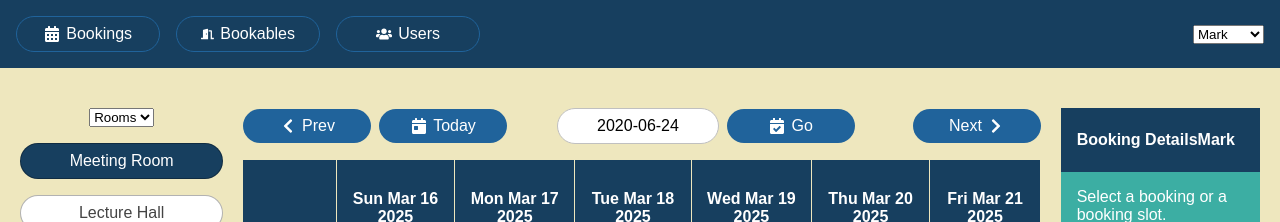
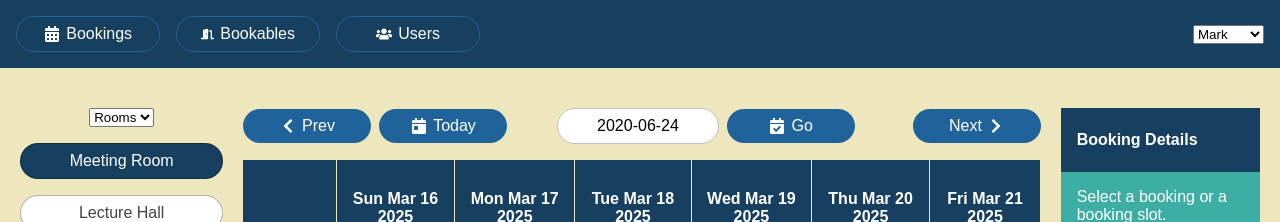
Before and after one commit to bion0625/react-hook-in-action, a React (Create React App) app: page /bookings in a window 1280 px wide. Shown: the top 222 px of the page. Built offline with nearby package versions, Linux system fonts and the light colour scheme; data requests are answered from the project's data file.

Commit message:
8.2.3 여러 컨텍스트 사용하기

```diff
--- a/src/components/Bookings/BookingDetails.js
+++ b/src/components/Bookings/BookingDetails.js
@@ -5,7 +5,7 @@ import { FaEdit } from "react-icons/fa";
 
 const BookingDetails = ({booking, bookable}) => {
 
-    const {user} = useContext(UserContext);
+    const user = useContext(UserContext);
 
     const isBooker = booking && user && (booking.bookerId == user.id);
 
@@ -13,7 +13,6 @@ const BookingDetails = ({booking, bookable}) => {
         <div className="booking-details">
             <h2>
                 Booking Details
-                {user?.name}
                 {isBooker && (
                     <span className="controls">
                         <button className="btn">
--- a/src/components/Users/UserContext.js
+++ b/src/components/Users/UserContext.js
@@ -1,13 +1,17 @@
 import { createContext, useState } from "react";
 
 const UserContext = createContext();
+
+export const UserSetContext = createContext();
 
 export const UserProvider = ({children}) => {
     const [user, setUser] = useState();
 
     return (
-    <UserContext.Provider value={{user, setUser}}>
+    <UserContext.Provider value={user}>
+        <UserSetContext.Provider value={setUser}>
         {children}
+        </UserSetContext.Provider>
     </UserContext.Provider>
     )
 }
--- a/src/components/Users/UserPickers.js
+++ b/src/components/Users/UserPickers.js
@@ -1,11 +1,12 @@
 import { useContext, useEffect, useState } from "react"
 import { CgSpinner } from "react-icons/cg";
 import getData from "../../util/api";
-import UserContext from "./UserContext";
+import UserContext, { UserSetContext } from "./UserContext";
 
 export default function UserPickers () {
 
-    const {user, setUser} = useContext(UserContext);
+    const user = useContext(UserContext);
+    const setUser = useContext(UserSetContext);
     const [users, setUsers] = useState(null);
     const [error, setError] = useState(null);
 
--- a/src/components/Users/UsersPage.js
+++ b/src/components/Users/UsersPage.js
@@ -7,13 +7,9 @@ export default function UsersPage () {
 
     const [user, setUser] = useState(null);
 
-    const {user : loggedInUser} = useContext(UserContext);
+    const loggedInUser = useContext(UserContext);
 
-    console.log("user:", user);
-    console.log("loggedInUser:", loggedInUser);
     const currentUser = user || loggedInUser;
-
-    console.log("currentUser:", currentUser);
 
     return (
         <main className="users-page">
```
